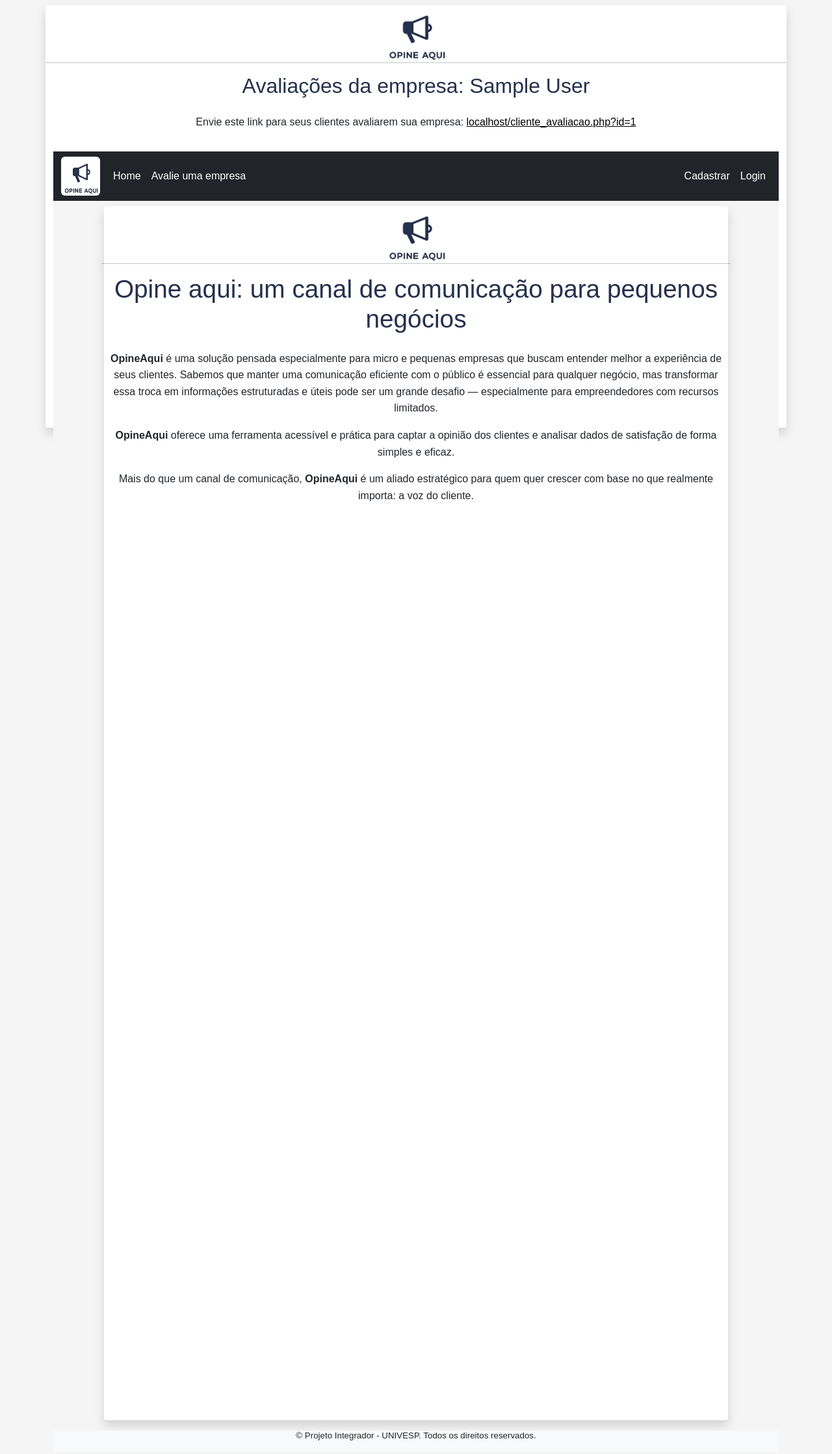
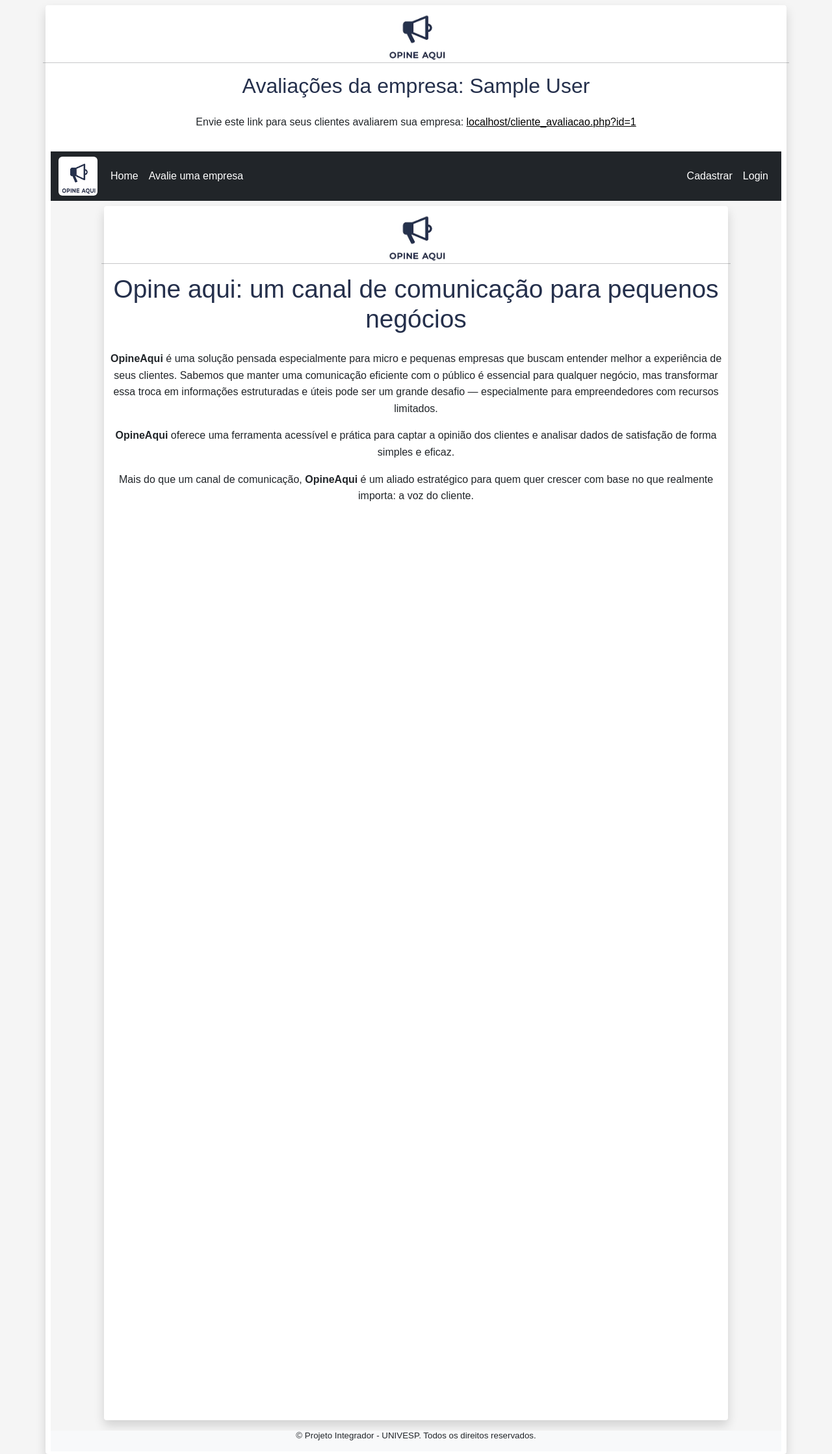
Before and after one commit to hunomolina/OpineAqui, a PHP site: page /empresa_dados.php in a window 1280 px wide. Shown: the part 76-2313 px from the top of the page at 65% size. Run offline with PHP 8.4, Linux system fonts and the light colour scheme; the visitor is signed in with stand-in values (Sample User, id 1); data that the repository does not hold is empty.

Commit message:
Remove style=max-height: calc(100vh - 150px); para deixar de limitar a height da div

```diff
--- a/src/empresa_dados.php
+++ b/src/empresa_dados.php
@@ -50,7 +50,7 @@
         </nav>
     </header>
 
-    <div class="container shadow my-2 bg-body rounded vh-100" style="max-height: calc(100vh - 150px);">
+    <div class="container shadow px-2 my-2 bg-body rounded" >
         <div class="row">
             <div class="d-flex justify-content-center logo-grande"><img src="../images/logo.png" alt="logo"></div>
             <hr>
```
